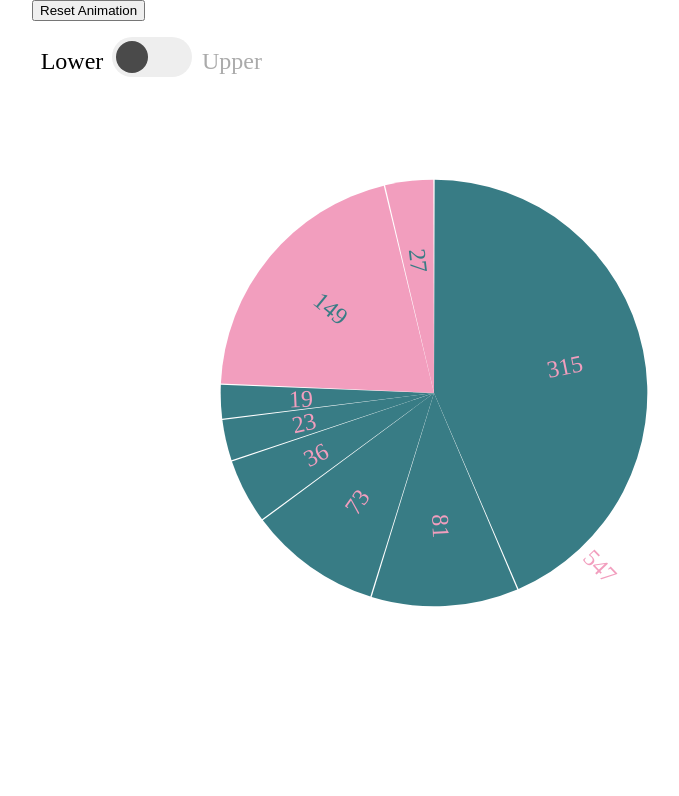
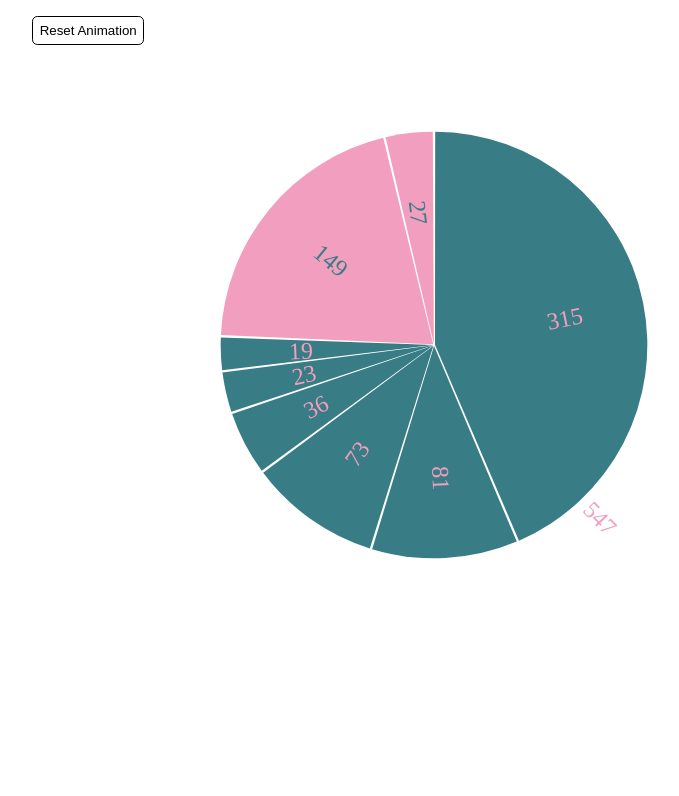
Before and after one commit to BluePraise/interactive-donuts, a plain HTML site: page index.html in a window 1280 px wide. Shown: the whole page, without its empty margins (96-775 px from the left). Drawn offline with nearby package versions, Linux system fonts and the light colour scheme; a web font is replaced by a local one.

Commit message:
add more gap, style button

```diff
--- a/index.html
+++ b/index.html
@@ -8,30 +8,9 @@
     <body>
         <div class="svg-container">
             <div class="svg-controls">
-                <button onclick="loadData()">Reset Animation</button>
-                <div class="valuefield-radio">
-                    <div class="switch switch--horizontal">
-                        <input
-                            type="radio"
-                            name="valuefield"
-                            id="radio-a"
-                            value="lower"
-                            checked
-                        />
-                        <label for="radio-a">Lower</label>
-                        <input
-                            type="radio"
-                            id="radio-b"
-                            name="valuefield"
-                            value="upper"
-                        />
-
-                        <label for="radio-b">Upper</label>
-                        <span class="toggle-outside"
-                            ><span class="toggle-inside"></span
-                        ></span>
-                    </div>
-                </div>
+                <button class="reset-btn" onclick="loadData()">
+                    Reset Animation
+                </button>
             </div>
             <div id="partitionSVG" class="svg-chart-container">
                 <div class="tooltip"></div>
--- a/sunburst.css
+++ b/sunburst.css
@@ -56,6 +56,7 @@ text {
   margin: 0 auto;
   width: 80%;
   height: 700px;
+  padding-top: 1em;
 }
 
 .svg-chart-container {
@@ -243,3 +244,12 @@ input[type="radio"].toggle-right + label {
 .switch--horizontal .toggle-inside .toggle-outside {
   left: 0;
 }
+
+.reset-btn {
+  padding: 0.5em;
+  background: white;
+  border: 1px solid black;
+  border-radius: 0.4em;
+  line-height: 1;
+  cursor: pointer;
+}
--- a/sunburst.js
+++ b/sunburst.js
@@ -27,13 +27,13 @@ function drawDiagram(valueField, data, cb) {
     .arc()
     .startAngle((d) => d.x0)
     .endAngle((d) => d.x1)
-    .padAngle(0.005)
-    .padRadius(radius / 1.5)
+    .padAngle(0.04)
+    .padRadius(radius * 0.15)
     .innerRadius(function (d) {
       if (d.depth == 1) {
-        return radius * 1.2 - d.y1;
+        return radius * 1.205 - d.y1;
       }
-      return radius - d.y1;
+      return radius - d.y1 + 1;
     })
     .outerRadius(function (d) {
       if (d.depth == 1) {
```
